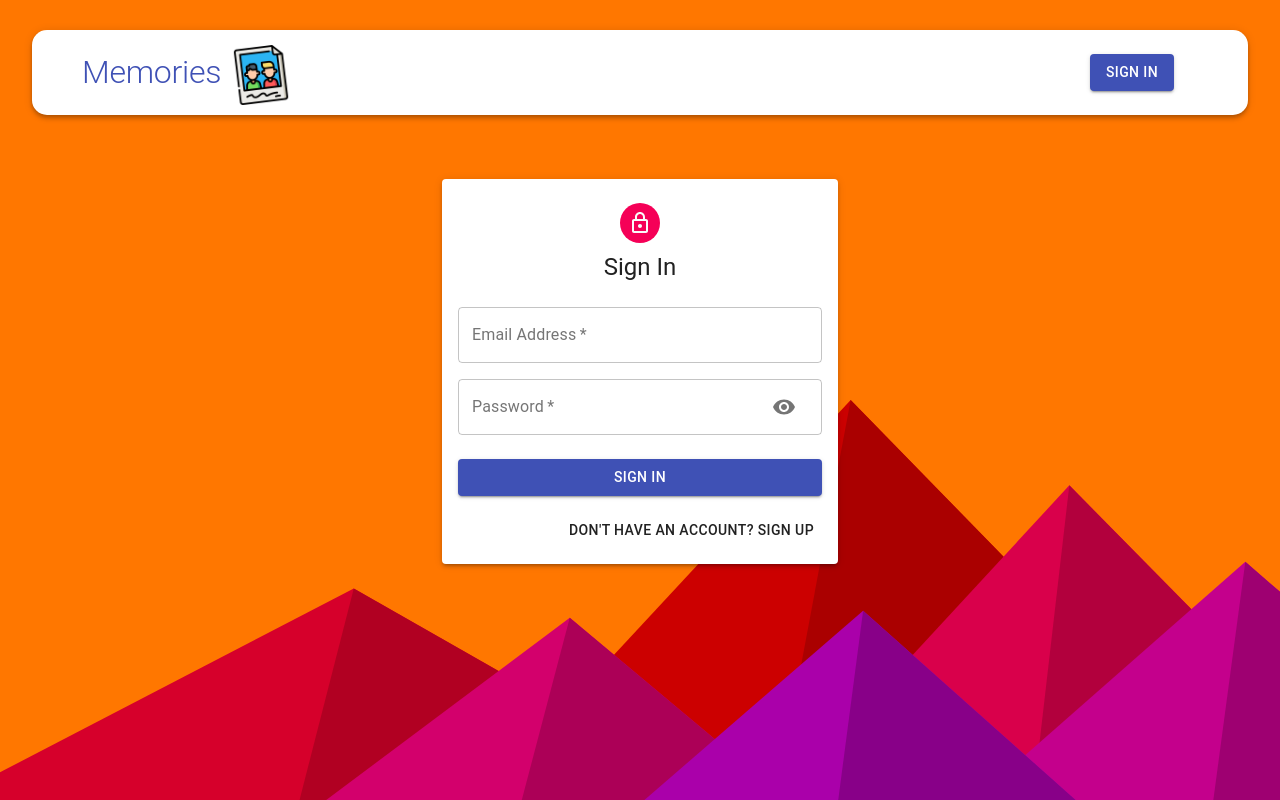
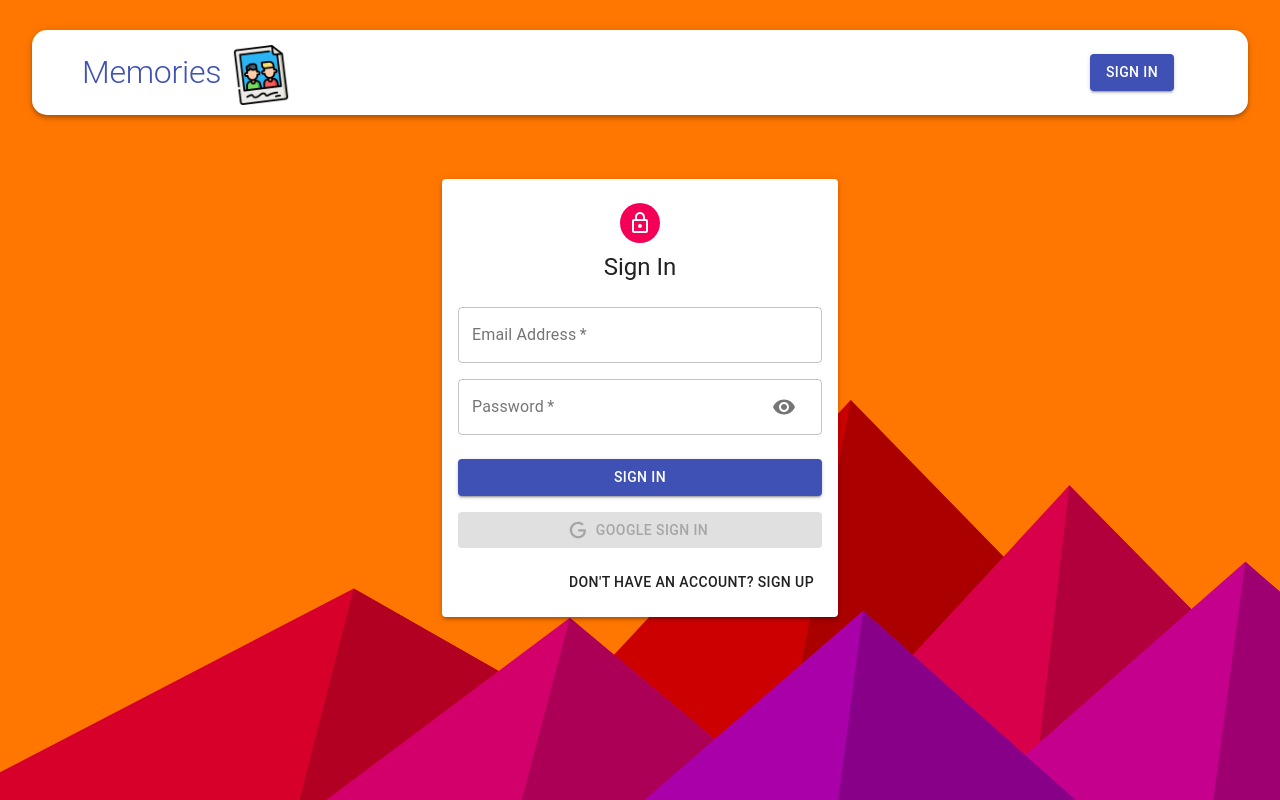
Before and after one commit to Arunkumar2611/Social-Media-App, a React (Create React App) app in the folder client/: page /auth in a window 1280 px wide. Built offline with nearby package versions, Linux system fonts and the light colour scheme.

Commit message:
adding google login feature

```diff
--- a/client/package.json
+++ b/client/package.json
@@ -14,6 +14,7 @@
     "react": "^16.12.0",
     "react-dom": "^16.12.0",
     "react-file-base64": "^1.0.3",
+    "react-google-login": "^5.2.2",
     "react-redux": "^7.2.8",
     "react-router-dom": "^6.3.0",
     "react-scripts": "3.4.1",
--- a/client/src/components/Auth/Auth.js
+++ b/client/src/components/Auth/Auth.js
@@ -8,14 +8,17 @@
   Container,
   TextField,
 } from "@material-ui/core";
+import { useDispatch } from "react-redux";
 import LockOutlinedIcon from "@material-ui/icons/LockOutlined";
 import useStyles from "./style";
 import Input from "./Input";
+import Icon from './icon';
+import { GoogleLogin } from "react-google-login";
 
 const Auth = () => {
   const [showPassword, setShowPassword] = useState(false);
   const [isSignUp, setIsSignUp] = useState(false);
-
+  const dispatch = useDispatch();
   const classes = useStyles();
 
   const handleSubmit = () => {};
@@ -30,6 +33,19 @@
     setIsSignUp((prevIsSignup) => !prevIsSignup);
     setShowPassword(false);
   };
+
+  const googleSuccess = (res) => {
+    const result = res?.profileObj;
+    const token = res?.tokenId;
+    try {
+        dispatch({type: 'AUTH', data: { result, token }})
+    } catch (error) {
+        console.log(error);
+    }
+  }
+  const googleFailure = () => {
+    console.log('Google Sign In was unsuccessful. Try again later')
+  }
 
   return (
     <Container component="main" maxWidth="xs">
@@ -80,13 +96,40 @@
               />
             )}
           </Grid>
-          <Button type="submit" fullWidth variant="contained" color="primary" className={classes.submit}>
-            { isSignUp ? 'Sign Up' : 'Sign In' }
+          <Button
+            type="submit"
+            fullWidth
+            variant="contained"
+            color="primary"
+            className={classes.submit}
+          >
+            {isSignUp ? "Sign Up" : "Sign In"}
           </Button>
+          <GoogleLogin
+            clientId="880788222844-7l8n1fnmf6o16ji1n009l6123slruu6t.apps.googleusercontent.com"
+            render={(renderProps) => (
+              <Button
+                className={classes.googleButton}
+                color="primary"
+                fullWidth
+                onClick={renderProps.onClick}
+                disabled={renderProps.disabled}
+                startIcon={<Icon />}
+                variant="contained"
+              >
+                  Google Sign In
+              </Button>
+            )}
+            onSuccess={googleSuccess}
+            onFailure={googleFailure}
+            cookiePolicy="single_host_origin"
+          />
           <Grid container justify="flex-end">
             <Grid item>
               <Button onClick={switchMode}>
-                { isSignUp ? 'Already have an account? Sign in' : "Don't have an account? Sign Up" }
+                {isSignUp
+                  ? "Already have an account? Sign in"
+                  : "Don't have an account? Sign Up"}
               </Button>
             </Grid>
           </Grid>
--- a/client/src/components/Auth/Input.js
+++ b/client/src/components/Auth/Input.js
@@ -15,7 +15,7 @@
                 label={label}
                 autoFocus={autoFocus}
                 type={type}
-                InputProps={name === 'password' && {
+                InputProps={name === 'password' ? {
                     endAdornment: (
                         <InputAdornment position="end">
                             <IconButton onClick={handleShowPassword}>
@@ -23,7 +23,7 @@
                             </IconButton>
                         </InputAdornment>
                     )
-                }}
+                }: null}
             />
         </Grid>
     )
--- /dev/null
+++ b/client/src/components/Auth/icon.js
@@ -0,0 +1,12 @@
+import React from 'react';
+
+const icon = () => (
+  <svg style={{ width: '20px', height: '20px' }} viewBox="0 0 24 24">
+    <path
+      fill="currentColor"
+      d="M21.35,11.1H12.18V13.83H18.69C18.36,17.64 15.19,19.27 12.19,19.27C8.36,19.27 5,16.25 5,12C5,7.9 8.2,4.73 12.2,4.73C15.29,4.73 17.1,6.7 17.1,6.7L19,4.72C19,4.72 16.56,2 12.1,2C6.42,2 2.03,6.8 2.03,12C2.03,17.05 6.16,22 12.25,22C17.6,22 21.5,18.33 21.5,12.91C21.5,11.76 21.35,11.1 21.35,11.1V11.1Z"
+    />
+  </svg>
+);
+
+export default icon;
--- a/client/src/constant/constant.js
+++ b/client/src/constant/constant.js
@@ -3,3 +3,5 @@
 export const DELETE = 'DELETE';
 export const FETCH_ALL = 'FETCH_ALL';
 export const LIKE = 'LIKE';
+export const AUTH = 'AUTH';
+export const LOGOUT = 'LOGOUT';
--- /dev/null
+++ b/client/src/reducers/auth.js
@@ -0,0 +1,13 @@
+import { AUTH, LOGOUT } from '../constant/constant';
+
+const authReducer = (state = { authData: null }, action) => {
+    switch(action.type) {
+        case AUTH:
+            console.log(action?.data);
+            return state;
+        default:
+            return state
+    }
+}
+
+export default authReducer;
--- a/client/src/reducers/index.js
+++ b/client/src/reducers/index.js
@@ -1,6 +1,8 @@
 import { combineReducers } from "redux";
 import posts from './posts';
+import authReducer from "./auth";
 
 export default combineReducers({
     posts,
+    authReducer
 })
```
Also changed, not shown: client/src/reducers/posts.js (+2 -7 lines), 1 other file (tests, documents, lock files or other folders).
